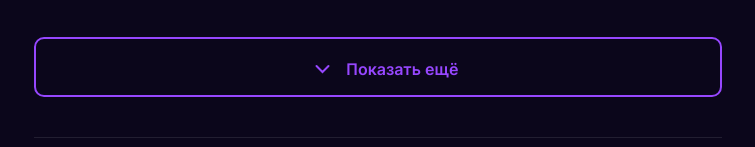
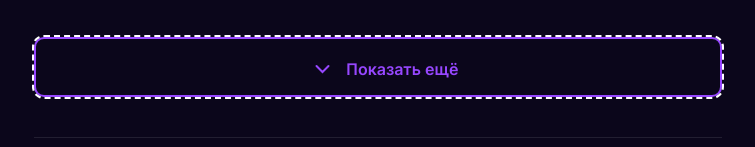
Before and after one commit to PeterVorotnikov/PeterVorotnikov.github.io, a plain HTML site: page index.html in a window 1280 px wide. Both pictures are taken after a click on the button "Показать ещё". Shown: the part 1162-1309 px from the top of the page, without its empty margins (262-1017 px from the left). Drawn offline with Linux system fonts and the light colour scheme.

Commit message:
Update main.css

```diff
--- a/css/main.css
+++ b/css/main.css
@@ -15,8 +15,8 @@ img {
     color: white;
 }
 
-a:focus {
-    outline: none;
+:focus{
+    outline: dashed 2px white;
 }
 
 .wrapper {
```
